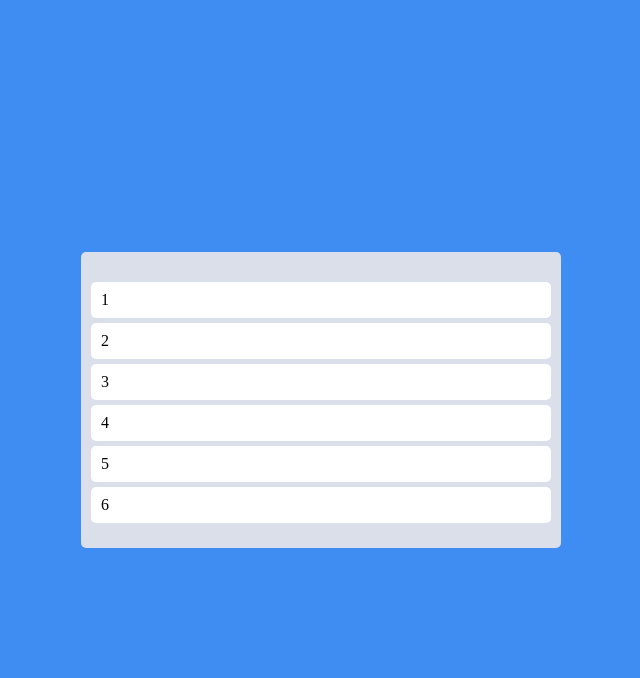
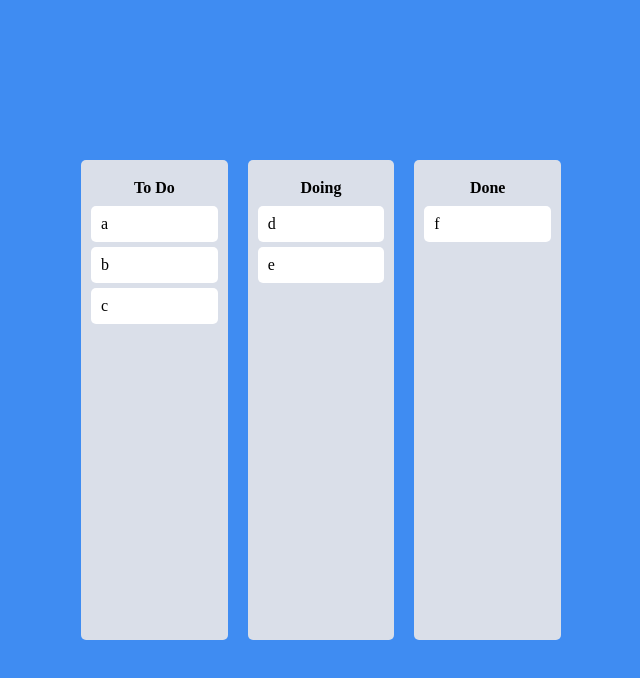
Before and after one commit to InwooLeeme/todoList, a React (Create React App) app: page / in a window 1280 px wide. Shown: the top 678 px of the page, without its empty margins (319-959 px from the left). Built offline with nearby package versions, Linux system fonts and the light colour scheme.

Commit message:
Add Movement in the same Board

```diff
--- a/src/Components/Board.tsx
+++ b/src/Components/Board.tsx
@@ -1,3 +1,45 @@
-function Board() {}
+import styled from "styled-components";
+import { Droppable } from "react-beautiful-dnd";
+import Card from "./Card";
+
+const Wrapper = styled.div`
+  padding: 20px 10px;
+  padding-top: 30px;
+  background-color: ${(props) => props.theme.boardColor};
+  border-radius: 5px;
+  min-height: 480px;
+  width: 300px;
+  padding-top: 10px;
+  padding: 20px 10px;
+`;
+const Title = styled.h1`
+  font-weight: 600;
+  text-align: center;
+  margin-bottom: 10px;
+`;
+
+// interface
+interface IBoard {
+  toDos: string[];
+  boardId: string;
+}
+
+function Board({ toDos, boardId }: IBoard) {
+  return (
+    <Wrapper>
+      <Title>{boardId}</Title>
+      <Droppable droppableId={boardId}>
+        {(provided) => (
+          <div ref={provided.innerRef} {...provided.droppableProps}>
+            {toDos.map((toDo, index) => (
+              <Card key={toDo} toDo={toDo} index={index} />
+            ))}
+            {provided.placeholder}
+          </div>
+        )}
+      </Droppable>
+    </Wrapper>
+  );
+}
 
 export default Board;
--- a/src/Components/Boards.tsx
+++ b/src/Components/Boards.tsx
@@ -1,17 +1,12 @@
-import {
-  DragDropContext,
-  Draggable,
-  DropResult,
-  Droppable,
-} from "react-beautiful-dnd";
+import { DragDropContext, DropResult } from "react-beautiful-dnd";
 import { useRecoilState } from "recoil";
 import styled from "styled-components";
 import { toDoState } from "../atom";
-import Card from "./Card";
+import Board from "./Board";
 
 const Wrapper = styled.div`
   display: flex;
-  width: 100%;
+  width: 100vw;
   margin: 0 auto;
   justify-content: center;
   align-items: center;
@@ -21,45 +16,38 @@ const Wrapper = styled.div`
 
 const BoardContainer = styled.div`
   max-width: 480px;
-  display: grid;
   width: 100%;
-  grid-template-columns: repeat(1, 1fr);
-`;
-
-const Board = styled.div`
-  padding: 20px 10px;
-  padding-top: 30px;
-  background-color: ${(props) => props.theme.boardColor};
-  border-radius: 5px;
-  min-height: 200px;
+  display: flex;
+  justify-content: center;
+  align-items: flex-start;
+  gap: 20px;
 `;
 
 function Boards() {
   const [toDos, setToDos] = useRecoilState(toDoState);
-  const DragEnd = ({ draggableId, destination, source }: DropResult) => {
-    if (!destination) return;
-    setToDos((oldToDos) => {
-      const copyToDos = [...oldToDos];
-      // 1) source 인덱스를 삭제함
-      copyToDos.splice(source.index, 1);
-      copyToDos.splice(destination?.index, 0, draggableId);
-      return copyToDos;
-    });
+  const DragEnd = (info: DropResult) => {
+    console.log(info);
+    const { destination, draggableId, source } = info;
+    // 같은 보드에서 움직이는 경우
+    if (destination?.droppableId === source.droppableId) {
+      setToDos((oldToDos) => {
+        const copyList = [...oldToDos[source.droppableId]];
+        copyList.splice(source.index, 1);
+        copyList.splice(destination.index, 0, draggableId);
+        return {
+          ...oldToDos,
+          [source.droppableId]: copyList,
+        };
+      });
+    }
   };
   return (
     <DragDropContext onDragEnd={DragEnd}>
       <Wrapper>
         <BoardContainer>
-          <Droppable droppableId="table1">
-            {(provided) => (
-              <Board ref={provided.innerRef} {...provided.droppableProps}>
-                {toDos.map((toDo, index) => (
-                  <Card key={toDo} toDo={toDo} index={index} />
-                ))}
-                {provided.placeholder}
-              </Board>
-            )}
-          </Droppable>
+          {Object.keys(toDos).map((id) => (
+            <Board key={id} boardId={id} toDos={toDos[id]} />
+          ))}
         </BoardContainer>
       </Wrapper>
     </DragDropContext>
--- a/src/atom.tsx
+++ b/src/atom.tsx
@@ -1,6 +1,14 @@
 import { atom } from "recoil";
 
-export const toDoState = atom({
+interface IToDO {
+  [key: string]: string[];
+}
+
+export const toDoState = atom<IToDO>({
   key: "toDo",
-  default: ["1", "2", "3", "4", "5", "6"],
+  default: {
+    "To Do": ["a", "b", "c"],
+    Doing: ["d", "e"],
+    Done: ["f"],
+  },
 });
```
